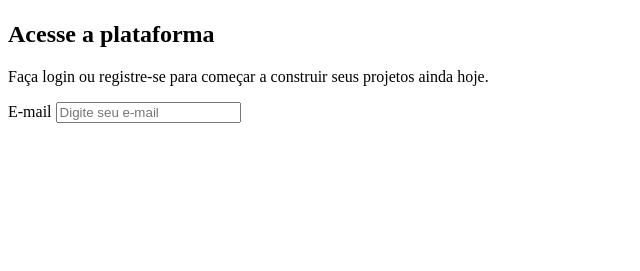
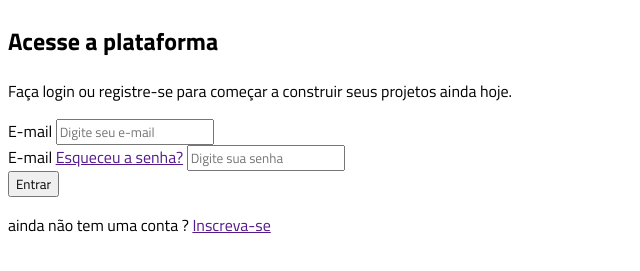
Before and after one commit to guipaiva11/projeto-vertigo, a plain HTML site: page index.html in a window 1280 px wide. Shown: the part 79-350 px from the top of the page, without its empty margins (0-640 px from the left). Drawn offline with Linux system fonts and the light colour scheme.

Commit message:
atualização - fonte da página

```diff
--- a/index.html
+++ b/index.html
@@ -1,12 +1,19 @@
 <!DOCTYPE html>
 <html lang="pt-BR">
+
 <head>
     <meta charset="UTF-8">
     <meta http-equiv="X-UA-Compatible" content="IE=edge">
     <meta name="viewport" content="width=device-width, initial-scale=1.0">
     <link rel="stylesheet" href="style.css">
+    <link rel="preconnect" href="https://fonts.googleapis.com">
+    <link rel="preconnect" href="https://fonts.gstatic.com" crossorigin>
+    <link
+        href="https://fonts.googleapis.com/css2?family=Outfit:wght@400;700&family=Titillium+Web:wght@400;600;700&display=swap"
+        rel="stylesheet">
     <title>Vertigo</title>
 </head>
+
 <body>
     <header>
         <img src="./imagens/logo.svg" alt="">
@@ -20,10 +27,24 @@
 
         <section class="login">
             <form action="">
-                <label for="">E-mail</label>
-                <input type="email" placeholder="Digite seu e-mail">
+                <div class="input-box">
+                    <label for="email">E-mail</label>
+                    <input type="email" placeholder="Digite seu e-mail" id="email">
+                </div>
+                <div class="input-box">
+                    <label for="senha">E-mail</label>
+                    <a href="">Esqueceu a senha?</a>
+                    <input type="password" placeholder="Digite sua senha" id="senha">
+                </div>
+
+                <button>Entrar</button>
             </form>
+
+            <p>
+                ainda não tem uma conta ? <a href="">Inscreva-se</a>
+            </p>
         </section>
     </main>
 </body>
+
 </html>
--- a/style.css
+++ b/style.css
@@ -0,0 +1,3 @@
+* {
+    font-family: 'Titillium Web', sans-serif;
+}
```
